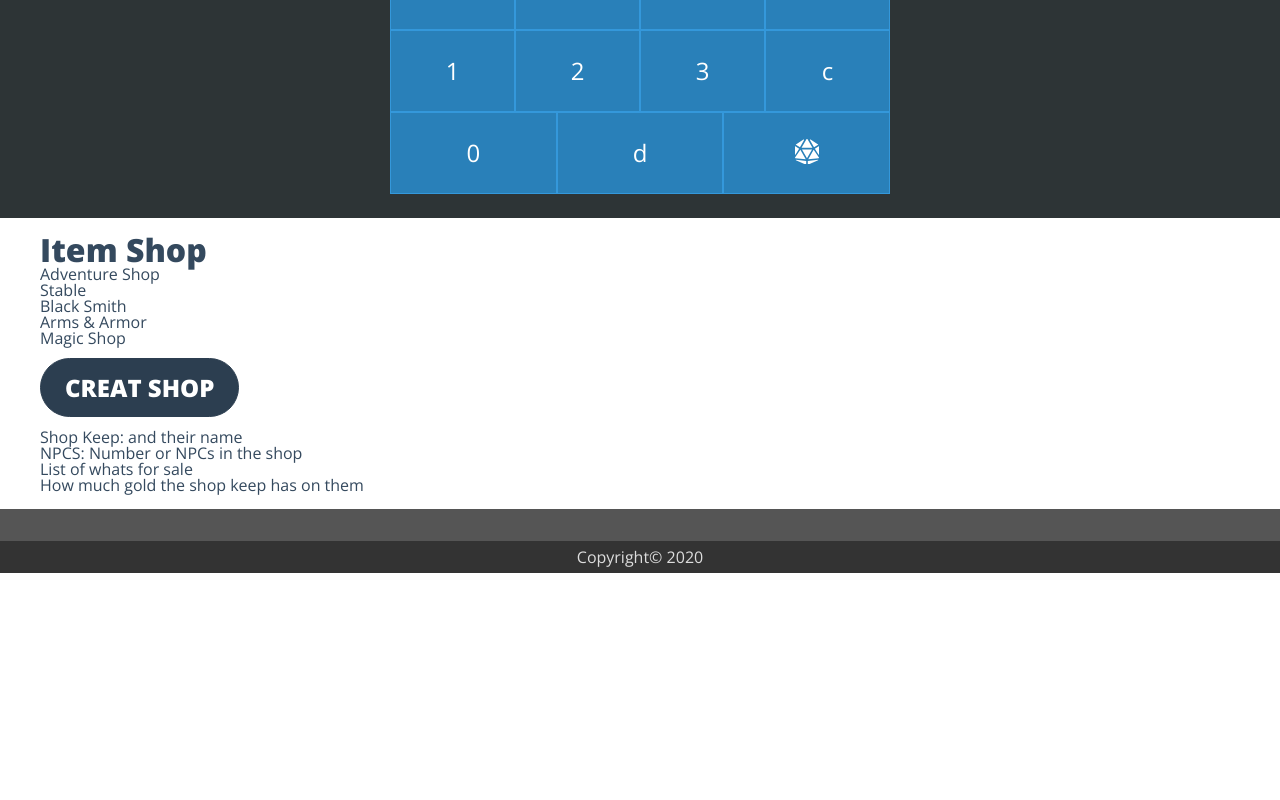
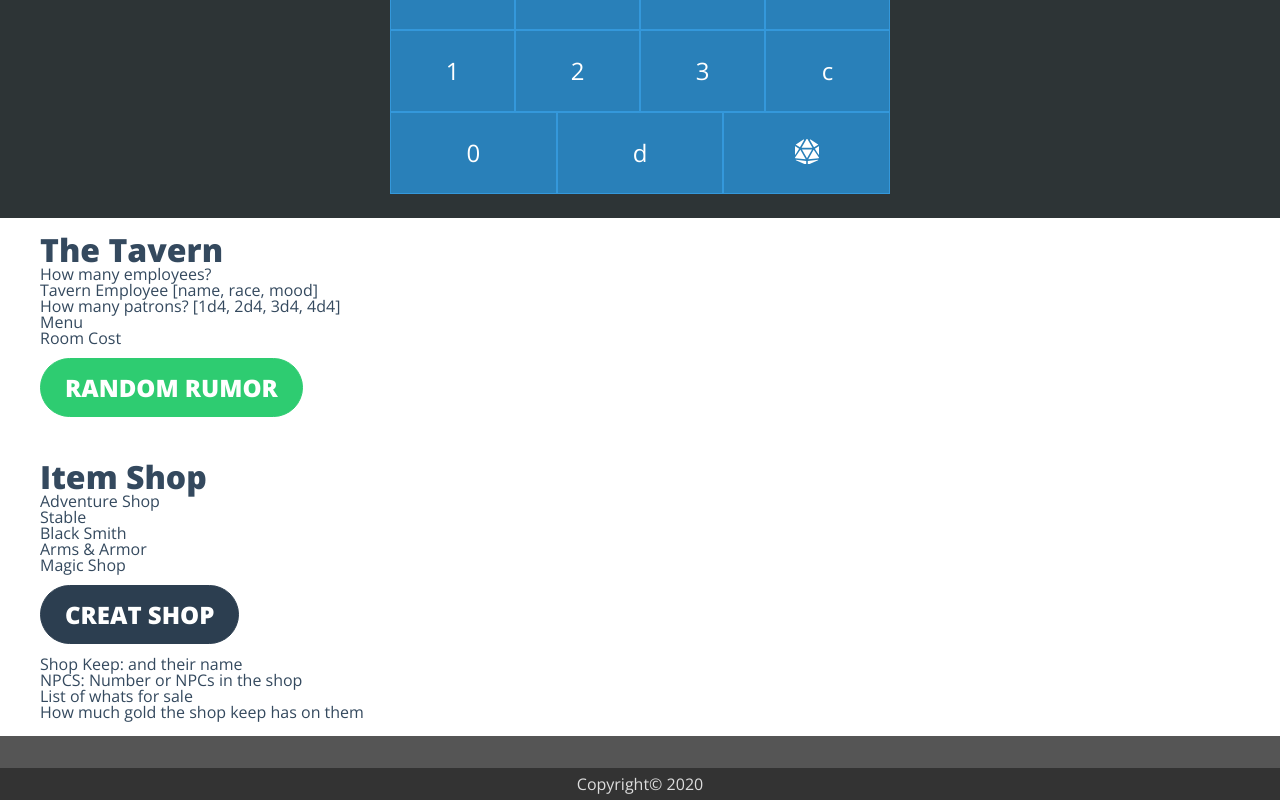
Before and after one commit to getHashSet/dm_helper, a React (Create React App) app in the folder client/: page / in a window 1280 px wide. Shown: the part 1556-2356 px from the top of the page. Before the commit the page ends 2129 px from the top, so only its background shows below. Built offline with nearby package versions, Linux system fonts and the light colour scheme.

Commit message:
NEXT STEP: Add Toast Menu to global state instead of RollToHit value.

```diff
--- /dev/null
+++ b/client/src/components/Inn/Inn.jsx
@@ -0,0 +1,72 @@
+import React from 'react';
+import styled from 'styled-components';
+
+Inn.defaultProps = {}
+
+export default function Inn() {
+
+    const randomRumor = (e) => {
+        e.preventDefault();
+
+        console.log(`Random Rumor on a chart with length being the max value. ${Math.floor(Math.random() * 200)}`);
+    }
+    return (
+        <StyledSection>
+            <StyledFrame>
+                <h2>The Tavern</h2>
+                <div>
+                    <p>How many employees?</p>
+                    <p>Tavern Employee [name, race, mood]</p>
+                    <p>How many patrons? [1d4, 2d4, 3d4, 4d4]</p>
+                    <p>Menu</p>
+                    <p>Room Cost</p>
+                </div>
+                <StyledButton onClick={randomRumor}>Random Rumor</StyledButton>
+            </StyledFrame>
+        </StyledSection>
+    )
+}
+
+const StyledFrame = styled.div`
+    width: 100%;
+    max-width: 1200px;
+    color: #34495e;
+
+    h2 {
+        font-size: 2em;
+        font-weight: 800;
+    }
+`;
+
+const StyledSection = styled.section`
+    padding: 1em .5em;
+    display: flex;
+    justify-content: center;
+`;
+
+const StyledButton = styled.button`
+    background:  #2ecc71;
+    color: #fff;
+    font-size: 1.5em;
+    padding: .5em 1em;
+    margin: .5em 0;
+    border-radius: 2em;
+    border: 1px solid #2ecc71;
+    text-transform: uppercase;
+    font-weight: 900;
+
+    &:hover {
+        cursor: pointer;
+        background-color: #27ae60;
+        color: #fff;
+        transform: translateY(2px);
+    }
+
+    &:active {
+        transform: translateY(4px);
+    }
+
+    &:focus {
+        outline: none;
+    }
+`;
--- a/client/src/pages/Home/Home.jsx
+++ b/client/src/pages/Home/Home.jsx
@@ -4,6 +4,7 @@ import Footer from '../../components/Footer/Footer';
 import ItemShop from '../../components/ItemShop/ItemShop';
 import RandomEncounter from '../../components/RandomEncounter/RandomEncounter';
 import RollToHit from '../../components/RollToHit/RollToHit';
+import Inn from '../../components/Inn/Inn';
 
 export default class Home extends Component {
     render() {
@@ -12,8 +13,9 @@ export default class Home extends Component {
                 <Hero />
                 <RandomEncounter />
                 <RollToHit />
-                <ItemShop/>
-                <Footer/>
+                <Inn />
+                <ItemShop />
+                <Footer />
             </React.Fragment>
         )
     }
```
